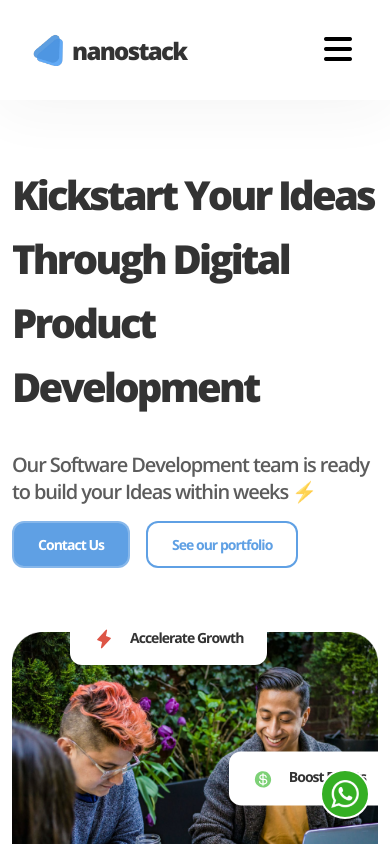
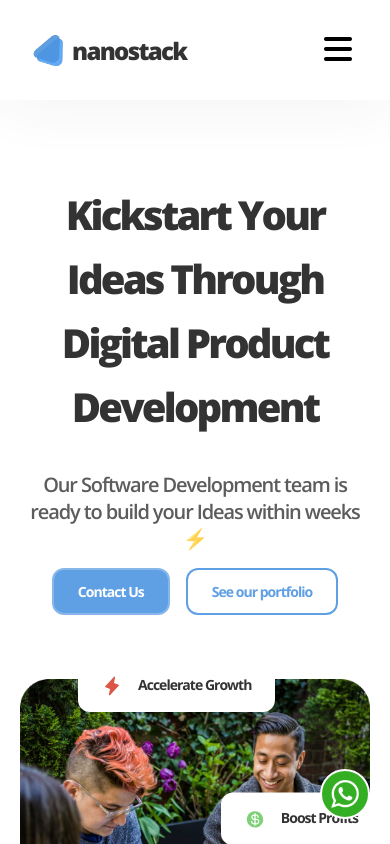
Before and after one commit to nanostackinc/nanostackweb, a React (Vite) app: page / in a window 390 px wide. Shown: the top 844 px of the page. Built offline with nearby package versions, Linux system fonts and the light colour scheme.

Commit message:
update-hero-porto

```diff
--- a/src/assets/style/style.css
+++ b/src/assets/style/style.css
@@ -29,6 +29,11 @@
     letter-spacing: -2.8px;
     text-transform: capitalize;
     padding-bottom: 24px;
+}
+
+.card-cta {
+    display: flex;
+    justify-content: start;
 }
 
 #hero p,
@@ -480,6 +485,11 @@ nav #logo {
     text-transform: capitalize;
 }
 
+.column-cta {
+    display: flex;
+    justify-content: start;
+}
+
 .card-portofolio {
     display: flex;
     width: 100%;
@@ -603,6 +613,8 @@ nav #logo {
     letter-spacing: -1.12px;
 }
 
+
+
 .name-testi {
     color: var(--black, #333);
     text-align: center;
@@ -669,6 +681,53 @@ nav #logo {
 /* End of Footer Section */
 
 /* Responsive Section */
+@media screen and (max-width:900px) {
+
+    #hero p,
+    #about p,
+    #contact p,
+    #contact h5 {
+        font-size: 20px;
+    }
+
+    .container {
+        width: 100%;
+        padding: 20px;
+        margin-left: 0px;
+        margin-right: 0px;
+    }
+
+    .hero-title {
+        justify-content: center;
+        text-align: center;
+    }
+
+    .hero-subtitle {
+        justify-content: center;
+        text-align: center;
+    }
+
+    .card-cta {
+        display: flex;
+        justify-content: center;
+    }
+
+    .text-card {
+        display: flex;
+        width: 100%;
+        flex-direction: column;
+        align-items: center;
+        text-align: center;
+        justify-content: center;
+        gap: 32px;
+        flex-shrink: 0;
+    }
+
+    .navbar {
+        padding: 32px;
+    }
+}
+
 @media screen and (max-width:1030px) {
 
     #hero p,
@@ -681,6 +740,7 @@ nav #logo {
     .container {
         margin-left: 0px;
         margin-right: 0px;
+        /* justify-content: center; */
     }
 
     .text-card {
--- a/src/parts/Hero.jsx
+++ b/src/parts/Hero.jsx
@@ -9,10 +9,10 @@ export default function Hero({ data }) {
   return (
     <section id="hero" style={{marginTop:63}}>
         <div className="row">
-          <div className="col-md-7">
-            <h1>{data.title}</h1>
-            <p>{data.subtitle}</p>
-            <div className="d-flex justify-content-start">
+          <div className="col-lg-7 col-md-12  justify-content-center">
+            <h1 className='hero-title'>{data.title}</h1>
+            <p className='hero-subtitle'>{data.subtitle}</p>
+            <div className="card-cta">
               <a href="https://api.whatsapp.com/send?phone=08993845802" style={{ textDecoration: "none" }}>
                 <Button className='btn-primary'>Contact Us</Button>
               </a>
--- a/src/parts/Portofolio.jsx
+++ b/src/parts/Portofolio.jsx
@@ -16,7 +16,7 @@ function Portofolio({data}) {
               ? "col-md-5 order-md-2"
               : "col-md-5 ";
             const colClassText = isEvenId
-              ? "col-md-2 order-md-1 "
+              ? "col-md-5 order-md-1 "
               : "col-md-6 ";
             return (
               <div className="card-portofolio row g-0" key={item.id}>
```
